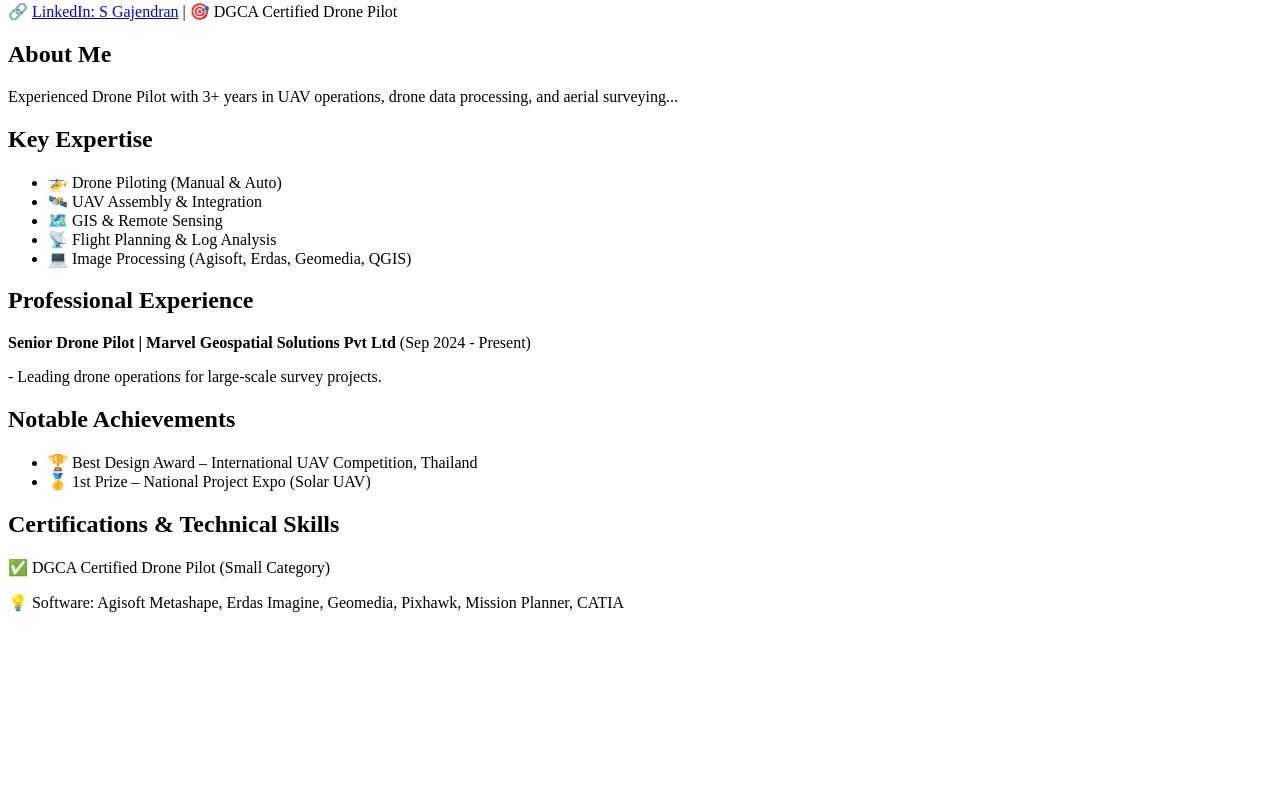
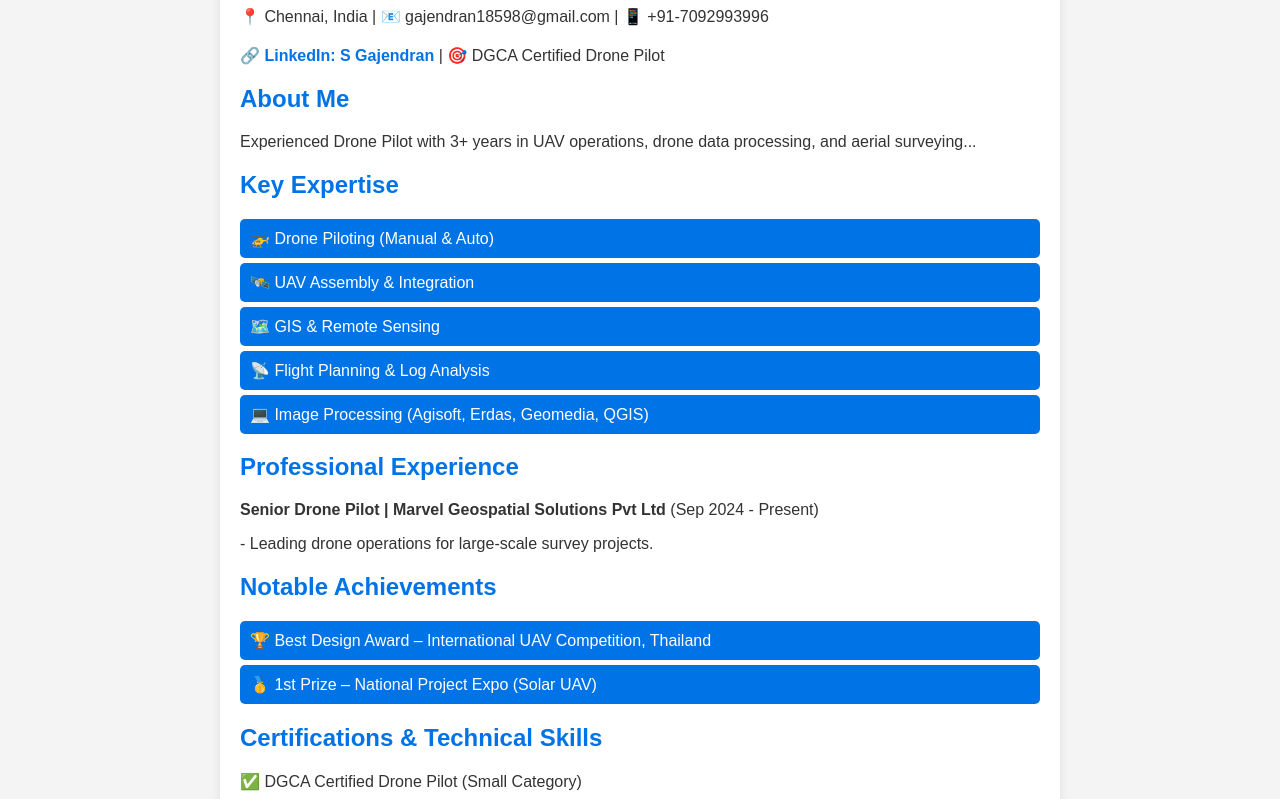
Before and after one commit to Gajendran05/Drone_Portfolio, a plain HTML site: page index.html in a window 1280 px wide. Shown: the part 113-912 px from the top of the page. Before the commit the page ends 800 px from the top, so only its background shows below. Drawn offline with Linux system fonts and the light colour scheme.

Commit message:
Update index.html

```diff
--- a/index.html
+++ b/index.html
@@ -4,10 +4,51 @@
     <meta charset="UTF-8">
     <meta name="viewport" content="width=device-width, initial-scale=1.0">
     <title>S. Gajendran - Drone Pilot Portfolio</title>
+    <style>
+        body {
+            font-family: Arial, sans-serif;
+            margin: 0;
+            padding: 20px;
+            background-color: #f4f4f4;
+            color: #333;
+        }
+        .container {
+            max-width: 800px;
+            margin: auto;
+            background: white;
+            padding: 20px;
+            border-radius: 10px;
+            box-shadow: 0 0 10px rgba(0, 0, 0, 0.1);
+        }
+        h1, h2 {
+            color: #0073e6;
+        }
+        a {
+            color: #0073e6;
+            text-decoration: none;
+            font-weight: bold;
+        }
+        ul {
+            list-style-type: none;
+            padding: 0;
+        }
+        li {
+            background: #0073e6;
+            color: white;
+            margin: 5px 0;
+            padding: 10px;
+            border-radius: 5px;
+        }
+        .contact-info {
+            font-size: 16px;
+            margin-bottom: 20px;
+        }
+    </style>
 </head>
 <body>
+    <div class="container">
         <h1>S. Gajendran – Drone Pilot & UAV Specialist</h1>
-    <p>📍 Chennai, India | 📧 gajendran18598@gmail.com | 📱+91-7092993996</p>
+        <p class="contact-info">📍 Chennai, India | 📧 gajendran18598@gmail.com | 📱 +91-7092993996</p>
         <p>🔗 <a href="#">LinkedIn: S Gajendran</a> | 🎯 DGCA Certified Drone Pilot</p>
 
         <h2>About Me</h2>
@@ -35,5 +76,6 @@
         <h2>Certifications & Technical Skills</h2>
         <p>✅ DGCA Certified Drone Pilot (Small Category)</p>
         <p>💡 Software: Agisoft Metashape, Erdas Imagine, Geomedia, Pixhawk, Mission Planner, CATIA</p>
+    </div>
 </body>
 </html>
```
Lines whose indentation alone changed are shown as unchanged.
